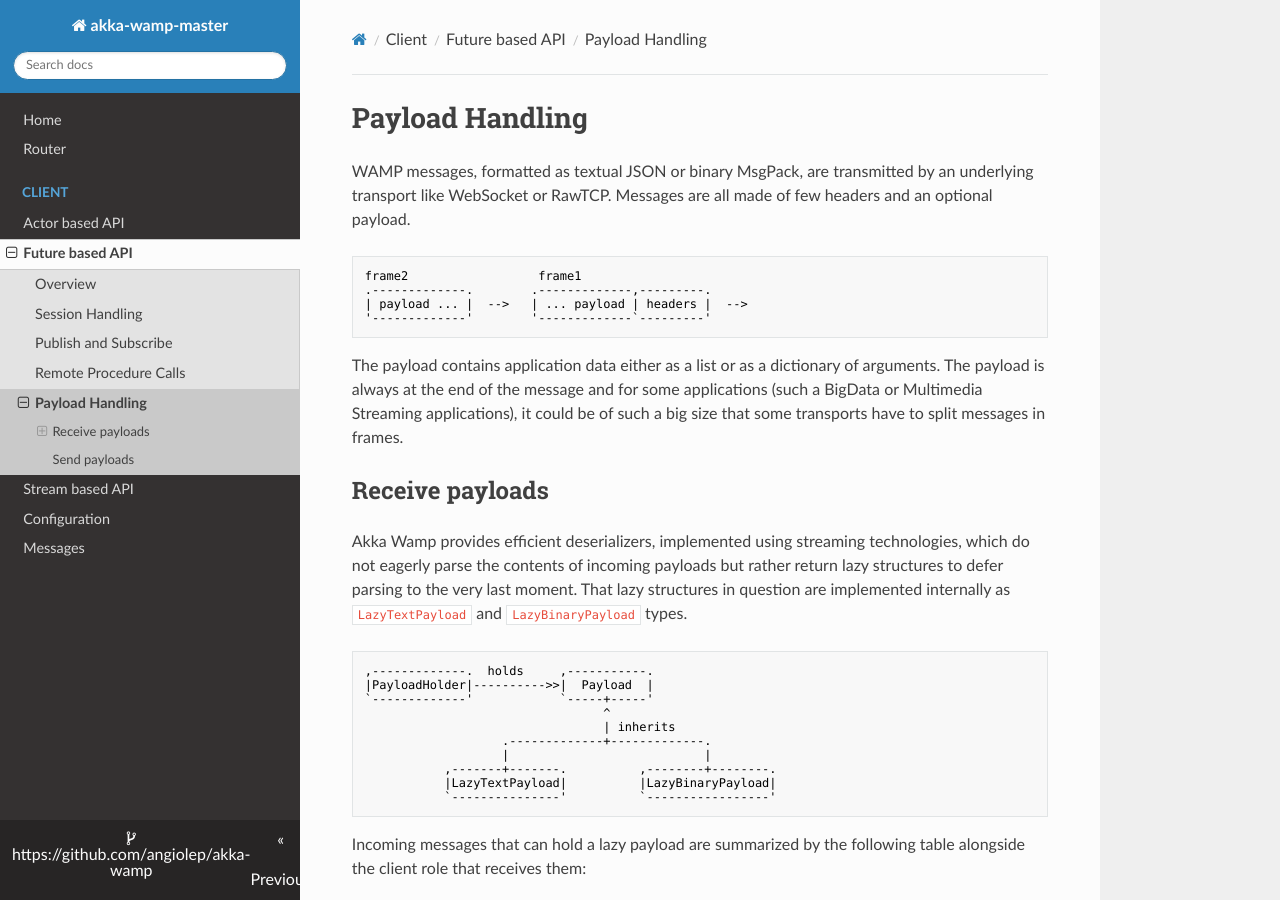
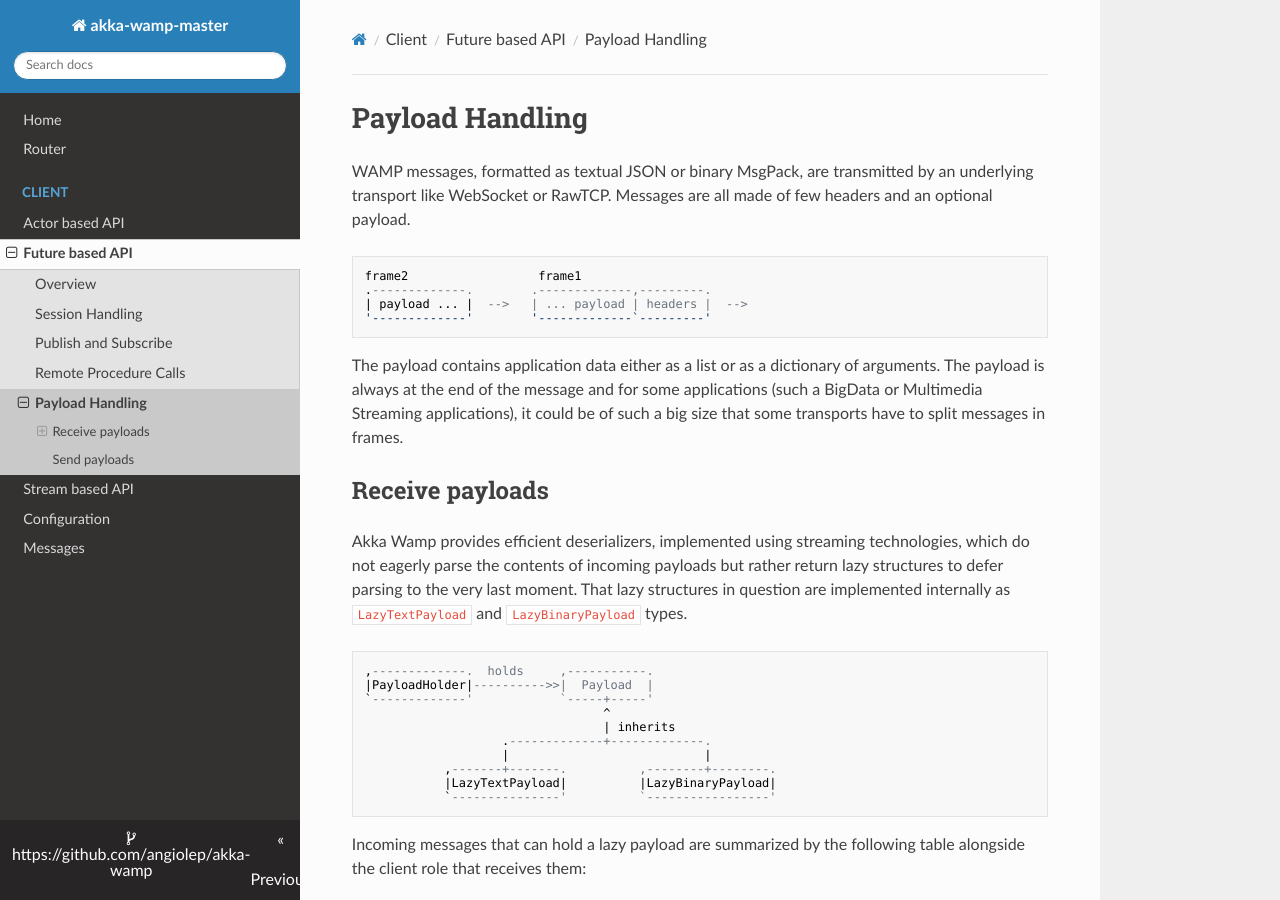
Before and after one commit to pangiole/akka-wamp, an MkDocs documentation site: the page built from docs/client/future/payload.md, in a window 1280 px wide and 900 px high. Built offline with MkDocs 1.6.1, drawn with Linux system fonts in a browser that asks for light colours; nearby versions of some CDN libraries; old or Windows-style settings are respelled for this version of MkDocs.

Commit message:
Format docs

````diff
--- a/docs/client/future/payload.md
+++ b/docs/client/future/payload.md
@@ -1,7 +1,7 @@
 # Payload Handling
 WAMP messages, formatted as textual JSON or binary MsgPack, are transmitted by an underlying transport like WebSocket or RawTCP. Messages are all made of few headers and an optional payload.
 
-```text
+```
 frame2                  frame1
 .-------------.        .-------------,---------.
 | payload ... |  -->   | ... payload | headers |  -->
@@ -17,7 +17,7 @@ The payload contains application data either as a list or as a dictionary of arg
 
 Akka Wamp provides efficient deserializers, implemented using streaming technologies, which do not eagerly parse the contents of incoming payloads but rather return lazy structures to defer parsing to the very last moment.  That lazy structures in question are implemented internally as ``LazyTextPayload`` and ``LazyBinaryPayload`` types.
 
-```text
+```
 ,-------------.  holds     ,-----------.
 |PayloadHolder|---------->>|  Payload  |
 `-------------'            `-----+-----'
````
Also changed, not shown: docs/client/future/pubsub.md (+1 -1 lines), docs/client/future/rpc.md (+1 -1 lines), docs/index.md (+1 -1 lines), docs/router.md (+4 -4 lines).
